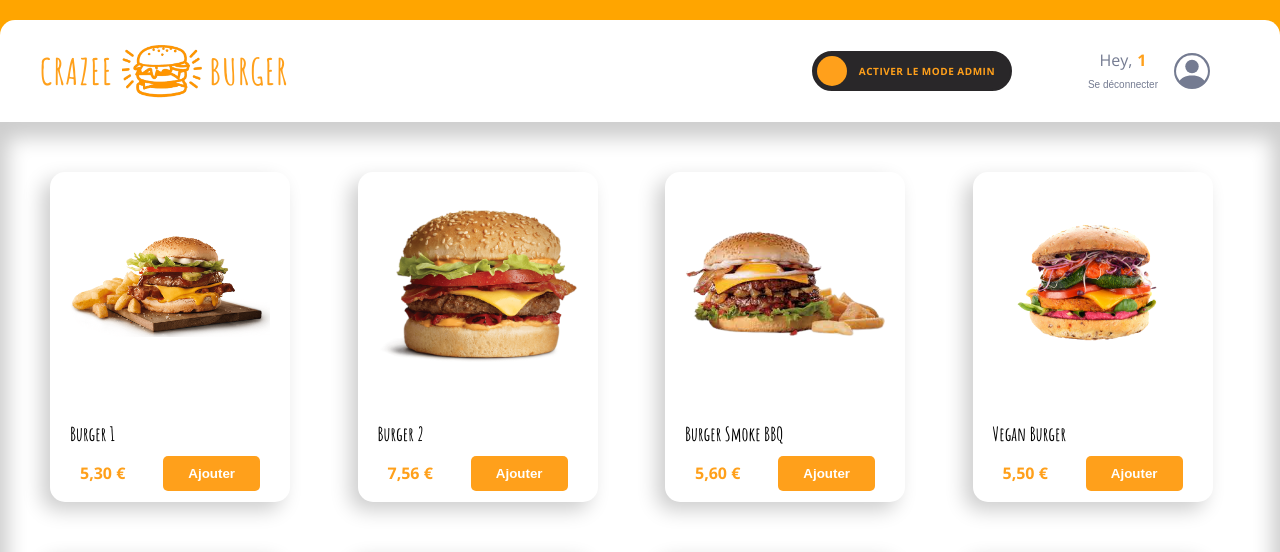
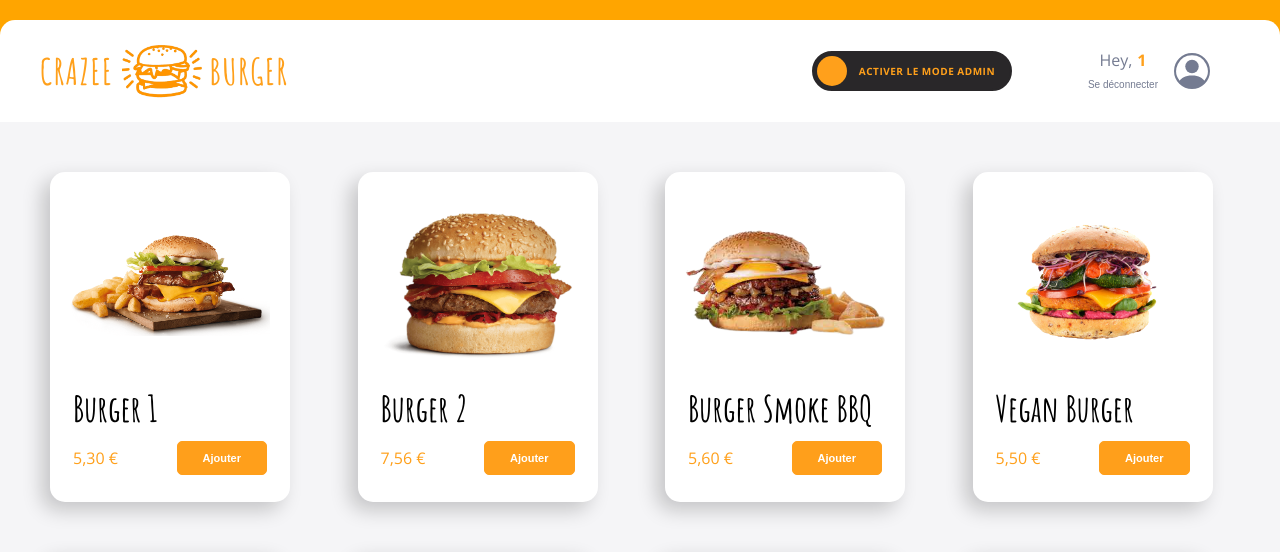
Before and after one commit to karimLamari/crazy-burger, a React (Vite) app: page /order/1 in a window 1280 px wide. Shown: the top 552 px of the page. Built offline with nearby package versions, Linux system fonts and the light colour scheme.

Commit message:
Fix: Correct menu and product card style

```diff
--- a/src/Components/Pages/order/Main/Menu.jsx
+++ b/src/Components/Pages/order/Main/Menu.jsx
@@ -1,6 +1,7 @@
 import { useState } from "react";
 import styled from "styled-components";
 import ProductCard from "./ProductCard";
+import { theme } from "../../../../theme";
 
 export default function Menu({ menus }) {
 
@@ -20,6 +21,6 @@ const MenuStyled=styled.div`
         grid-template-columns : repeat(4, 1fr);
         gap:50px;
         padding:50px;
-
-
+        background-color: ${theme.colors.background_white};
+        overflow-y: auto;
 `;
--- a/src/Components/Pages/order/Main/ProductCard.jsx
+++ b/src/Components/Pages/order/Main/ProductCard.jsx
@@ -19,20 +19,19 @@ export default function ProductCard({ title, imageSource, price }) {
 }
 
 const ProductCardStyled = styled.div`
-  background: ${theme.colors.background_light};
+  background: ${theme.colors.white};
   width: 240px;
   height: 330px;
   border-radius: ${theme.borderRadius.extraRound};
-  box-shadow: -8px 8px 20px rgba(0, 0, 0, 0.2);
+  box-shadow: -8px 8px 20px 0 rgba(0, 0, 0, 0.2);
   display: grid;
   grid-template-rows: 65% 1fr;
-  padding: 20px;
+  padding: 18px;
   box-sizing: border-box;
-  gap: 40px;
 
   .image {
-    width: 100%;
-    height: 100%;
+    width:200px;
+    height:145px;
     margin: auto;
     object-fit: contain;
     .menu-image {
@@ -45,29 +44,33 @@ const ProductCardStyled = styled.div`
     display: flex;
     flex-direction: column;
     justify-content: center;
+    padding: 0 5px 5px 5px;
     gap: 10px;
 
     .title {
       font-weight: bold;
-      font-size: 1.2em;
+      font-size: 36px;;
       font-family: "amatic sc", cursive;
     }
     .description {
-      padding:0 10px;
       display: flex;
       justify-content: space-between;
       align-items: center;
       .price {
-        font-weight: bold;
+        font-weight: 400;
         color: ${theme.colors.primary};
+        font-size: 16px;
+
       }
       .add-button {
         padding: 10px 25px;
-        border: none;
+        border: 1px solid ${theme.colors.primary_burger};
         border-radius: ${theme.borderRadius.round};
-        background-color: ${theme.colors.primary};
+        background-color: ${theme.colors.primary_burger};
         color: white;
         font-weight: bold;
+        font-size: 11px;
+        cursor: pointer;
       }
     }
   }
```
